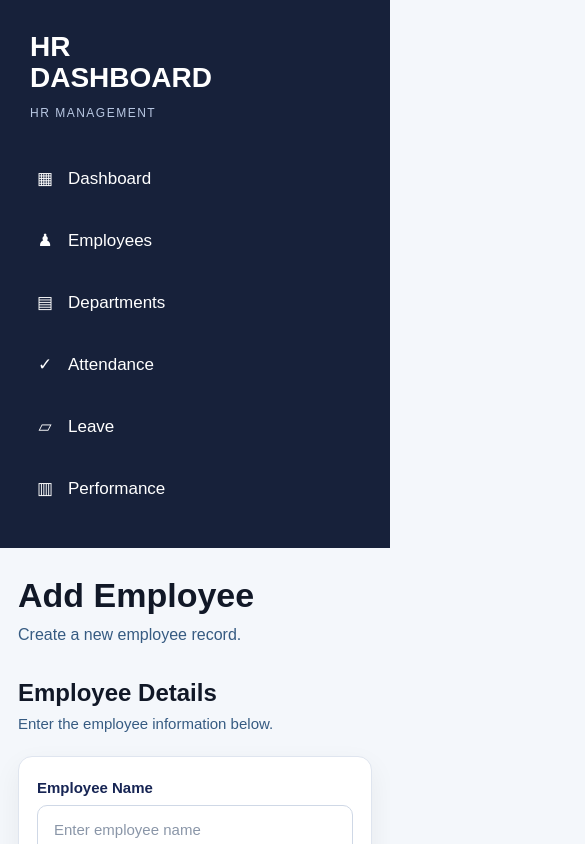
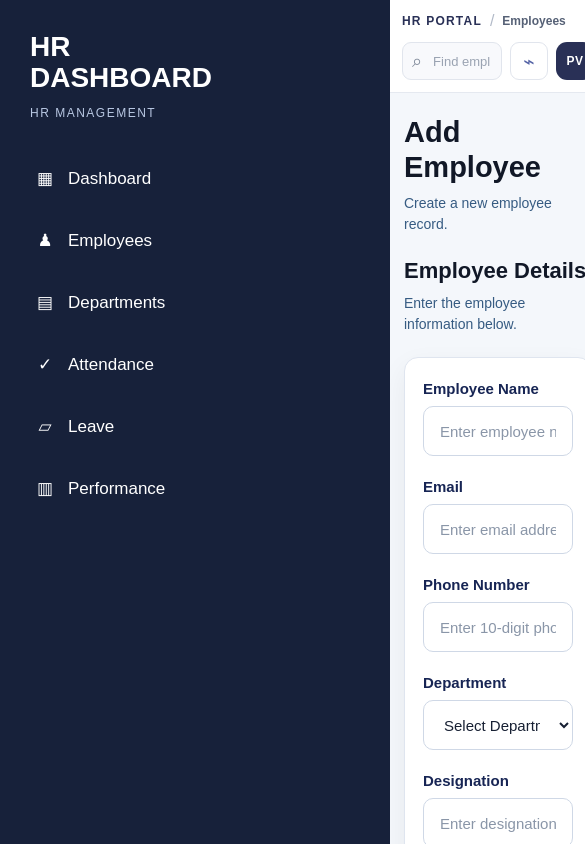
Before and after one commit to keerthipatipavan24-oss/hrdashboard, a React (Vite) app: page /add-employee in a window 390 px wide. Shown: the top 844 px of the page, 585 px wide, since content can reach past the window. Built offline with nearby package versions, Linux system fonts and the light colour scheme.

Commit message:
add employee css changed

```diff
--- a/src/pages/AddEmployee.css
+++ b/src/pages/AddEmployee.css
@@ -1,10 +1,6 @@
-/* ================================
+/* =========================================================
    ADD EMPLOYEE PAGE
-================================ */
-
-/* ================================
-   ADD EMPLOYEE LAYOUT
-================================ */
+========================================================= */
 
 .add-employee-layout {
   display: flex;
@@ -13,51 +9,62 @@
   min-height: 100vh;
 
   background: #f4f7fb;
+  box-sizing: border-box;
 }
 
 
-/* ================================
-   CONTENT
-================================ */
+/* =========================================================
+   MAIN CONTENT
+========================================================= */
 
 .add-employee-content {
-  flex: 1;
+  flex: 1 1 auto;
+
+  width: auto;
   min-width: 0;
-
   min-height: 100vh;
 
   padding: 45px 44px;
 
+  background: #f4f7fb;
+
   box-sizing: border-box;
 
-  background: #f4f7fb;
+  overflow-x: hidden;
 }
 
 
-/* ================================
+/* =========================================================
    CONTAINER
-================================ */
+========================================================= */
 
 .add-employee-container {
   width: 100%;
-  max-width: 1000px;
+  max-width: 1100px;
 
   margin: 0 auto;
+
+  box-sizing: border-box;
 }
 
 
-/* ================================
+/* =========================================================
    PAGE HEADER
-================================ */
+========================================================= */
 
 .add-employee-page-header {
-  margin-bottom: 32px;
+  width: 100%;
+
+  margin: 0 0 32px;
+
+  box-sizing: border-box;
 }
 
 .add-employee-page-header h1 {
   margin: 0 0 8px;
 
   font-size: 42px;
+  line-height: 1.2;
   font-weight: 700;
 
   color: #111827;
@@ -67,32 +74,41 @@
   margin: 0;
 
   font-size: 18px;
+  line-height: 1.5;
 
   color: #365b82;
 }
 
 
-/* ================================
-   SECTION
-================================ */
+/* =========================================================
+   EMPLOYEE SECTION
+========================================================= */
 
 .add-employee-section {
   width: 100%;
+  max-width: 1100px;
+
+  box-sizing: border-box;
 }
 
 
-/* ================================
+/* =========================================================
    SECTION HEADER
-================================ */
+========================================================= */
 
 .add-employee-header {
-  margin-bottom: 24px;
+  width: 100%;
+
+  margin: 0 0 24px;
+
+  box-sizing: border-box;
 }
 
 .add-employee-header h2 {
   margin: 0 0 8px;
 
   font-size: 28px;
+  line-height: 1.3;
   font-weight: 700;
 
   color: #111827;
@@ -102,95 +118,15 @@
   margin: 0;
 
   font-size: 16px;
+  line-height: 1.5;
 
   color: #365b82;
 }
 
 
-/* ================================
-   MOBILE
-================================ */
-
-@media (max-width: 700px) {
-
-  .add-employee-layout {
-    flex-direction: column;
-  }
-
-  .add-employee-content {
-    width: 100%;
-
-    min-height: auto;
-
-    padding: 28px 18px;
-  }
-
-  .add-employee-container {
-    width: 100%;
-  }
-
-  .add-employee-page-header h1 {
-    font-size: 34px;
-  }
-
-  .add-employee-page-header p {
-    font-size: 16px;
-
-    line-height: 1.5;
-  }
-
-  .add-employee-header h2 {
-    font-size: 24px;
-  }
-
-  .add-employee-header p {
-    font-size: 15px;
-  }
-}
-
-.add-employee-content {
-  width: 100%;
-  min-height: 100vh;
-
-  flex: 1 1 auto;
-
-  min-width: 0;
-
-  padding: 50px 44px;
-
-  background: #f4f7fb;
-
-  overflow-x: hidden;
-}
-
-
-/* ================================
-   PAGE HEADER
-================================ */
-
-.add-employee-page-header {
-  margin-bottom: 32px;
-}
-
-.add-employee-page-header h1 {
-  margin: 0 0 8px;
-
-  font-size: 42px;
-
-  font-weight: 700;
-
-  color: #111827;
-}
-
-.add-employee-page-header p {
-  margin: 0;
-
-  font-size: 18px;
-
-  color: #365b82;
-}
-
-/* BACK TO EMPLOYEES BUTTON */
+/* =========================================================
+   BACK TO EMPLOYEES BUTTON
+========================================================= */
 
 .back-to-employees {
   display: inline-flex;
@@ -201,24 +137,25 @@
   min-height: 44px;
 
   margin-bottom: 24px;
-
   padding: 0 18px;
 
   border: 1px solid #cbd5e1;
-
   border-radius: 8px;
 
   background: #ffffff;
-
   color: #1e293b;
 
   font-size: 15px;
-
   font-weight: 600;
 
   cursor: pointer;
 
-  transition: 0.2s ease;
+  box-sizing: border-box;
+
+  transition:
+    background 0.2s ease,
+    border-color 0.2s ease,
+    transform 0.2s ease;
 }
 
 .back-to-employees:hover {
@@ -230,85 +167,175 @@
 }
 
 
-/* ================================
-   SECTION
-================================ */
+/* =========================================================
+   TABLET
+   601px - 900px
+========================================================= */
 
-.add-employee-section {
-  width: 100%;
+@media (min-width: 601px) and (max-width: 900px) {
 
-  max-width: 1100px;
-}
+  .add-employee-content {
+    width: auto;
+    min-width: 0;
 
-
-/* ================================
-   SECTION HEADER
-================================ */
-
-.add-employee-header {
-  margin-bottom: 24px;
-}
-
-.add-employee-header h2 {
-  margin: 0 0 8px;
-
-  font-size: 28px;
-
-  font-weight: 700;
-
-  color: #111827;
-}
-
-.add-employee-header p {
-  margin: 0;
-
-  font-size: 16px;
-
-  color: #365b82;
-}
-
-
-/* ================================
-   TABLET
-================================ */
-
-@media (max-width: 900px) {
-  .add-employee-content {
     padding: 40px 30px;
   }
 
+  .add-employee-container {
+    width: 100%;
+    max-width: 100%;
+  }
+
   .add-employee-section {
+    width: 100%;
     max-width: 100%;
+  }
+
+  .add-employee-page-header h1 {
+    font-size: 38px;
+  }
+
+  .add-employee-page-header p {
+    font-size: 17px;
+  }
+
+  .add-employee-header h2 {
+    font-size: 26px;
   }
 }
 
 
-/* ================================
+/* =========================================================
    MOBILE
-================================ */
+   600px AND BELOW
+========================================================= */
 
-@media (max-width: 700px) {
+@media (max-width: 600px) {
+
+  .add-employee-layout {
+    width: 100%;
+    min-width: 0;
+  }
+
   .add-employee-content {
+    flex: 1 1 auto;
+
+    width: 100%;
+    max-width: 100%;
+    min-width: 0;
+
+    min-height: auto;
+
+    padding: 28px 18px;
+
+    box-sizing: border-box;
+
+    overflow-x: hidden;
+  }
+
+  .add-employee-container {
+    width: 100%;
+    max-width: 100%;
+    min-width: 0;
+
+    margin: 0;
+  }
+
+  .add-employee-page-header {
     width: 100%;
 
-    padding: 28px 18px;
+    margin-bottom: 26px;
   }
 
   .add-employee-page-header h1 {
     font-size: 34px;
+    line-height: 1.2;
+
+    margin: 0 0 8px;
   }
 
   .add-employee-page-header p {
     font-size: 16px;
+    line-height: 1.5;
+  }
 
-    line-height: 1.5;
+  .add-employee-section {
+    width: 100%;
+    max-width: 100%;
+    min-width: 0;
+  }
+
+  .add-employee-header {
+    margin-bottom: 22px;
   }
 
   .add-employee-header h2 {
     font-size: 24px;
+    line-height: 1.3;
   }
 
   .add-employee-header p {
     font-size: 15px;
+    line-height: 1.5;
+  }
+
+  .back-to-employees {
+    width: 100%;
+
+    margin-bottom: 20px;
   }
 }
+
+
+/* =========================================================
+   SMALL MOBILE
+   430px AND BELOW
+========================================================= */
+
+@media (max-width: 430px) {
+
+  .add-employee-content {
+    padding: 22px 14px 30px;
+  }
+
+  .add-employee-page-header {
+    margin-bottom: 22px;
+  }
+
+  .add-employee-page-header h1 {
+    font-size: 29px;
+  }
+
+  .add-employee-page-header p {
+    font-size: 14px;
+  }
+
+  .add-employee-header h2 {
+    font-size: 22px;
+  }
+
+  .add-employee-header p {
+    font-size: 14px;
+  }
+}
+
+
+/* =========================================================
+   EXTRA SMALL
+   374px AND BELOW
+========================================================= */
+
+@media (max-width: 374px) {
+
+  .add-employee-content {
+    padding: 18px 10px 26px;
+  }
+
+  .add-employee-page-header h1 {
+    font-size: 26px;
+  }
+
+  .add-employee-header h2 {
+    font-size: 20px;
+  }
+}
--- a/src/pages/AddEmployee.jsx
+++ b/src/pages/AddEmployee.jsx
@@ -1,5 +1,6 @@
 import EmployeeForm from "../components/EmployeeForm";
 import Sidebar from "../components/Sidebar";
+import Header from "./Header";
 
 import "./AddEmployee.css";
 
@@ -8,6 +9,10 @@ export default function AddEmployee() {
     <div className="add-employee-layout">
 
       <Sidebar />
+
+      <div className="add-employee-main">
+
+        <Header />
 
         <main className="add-employee-content">
 
@@ -40,5 +45,7 @@ export default function AddEmployee() {
         </main>
 
       </div>
+
+    </div>
   );
 }
```
Lines whose indentation alone changed are shown as unchanged.
